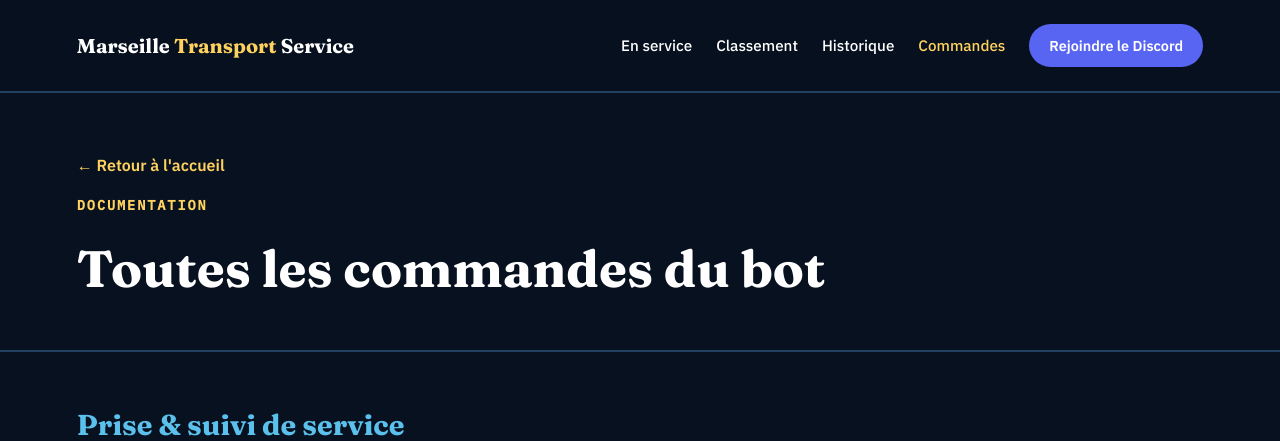
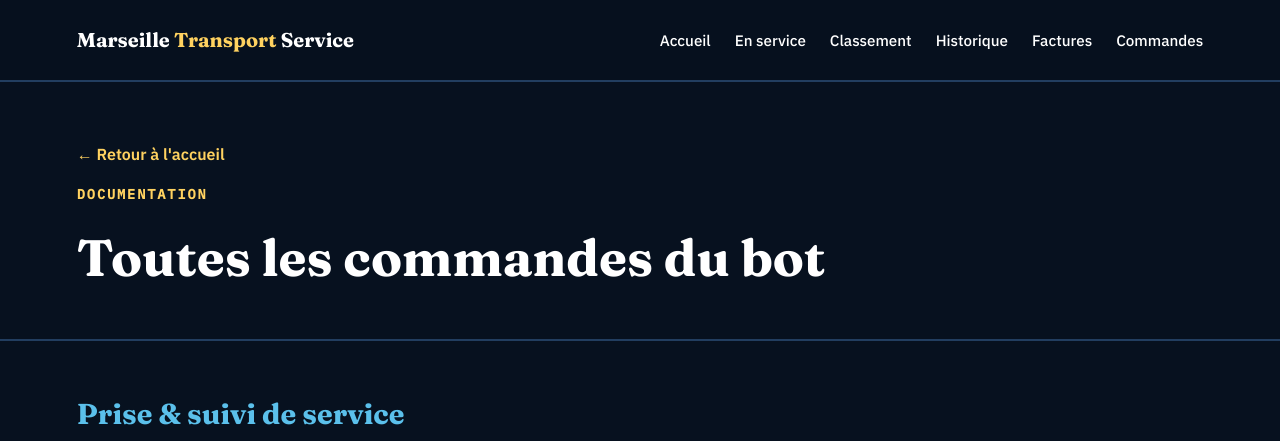
Before and after one commit to Trans-Europe-Rail/Marseille-Transport-Service-, a Flask app: page /commandes in a window 1280 px wide. Shown: the top 441 px of the page. Run offline with Flask 3, Linux system fonts and the light colour scheme.

Commit message:
Add 'Factures' link to navigation menu

```diff
--- a/templates/commandes.html
+++ b/templates/commandes.html
@@ -67,11 +67,12 @@
 <nav>
   <div class="brand"><a href="/">Marseille <span>Transport</span> Service</a></div>
   <div class="links">
-    <a href="/actifs">En service</a>
-    <a href="/classement">Classement</a>
-    <a href="/historique">Historique</a>
-    <a href="/commandes" style="color: var(--gold);">Commandes</a>
-    <a class="discord-btn" href="https://discord.gg/3qfUvsjWAu" target="_blank" rel="noopener">Rejoindre le Discord</a>
+  <a href="/">Accueil</a>
+  <a href="/actifs">En service</a>
+  <a href="/classement">Classement</a>
+  <a href="/historique">Historique</a>
+  <a href="/factures">Factures</a>
+  <a href="/commandes">Commandes</a>
   </div>
 </nav>
 
```
